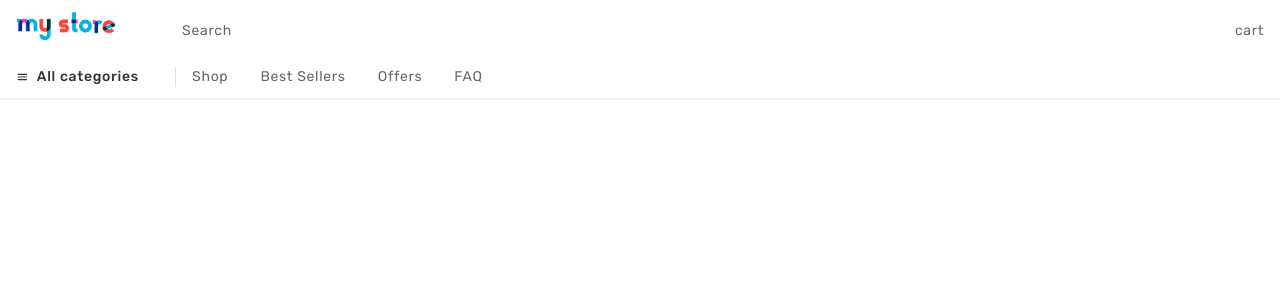
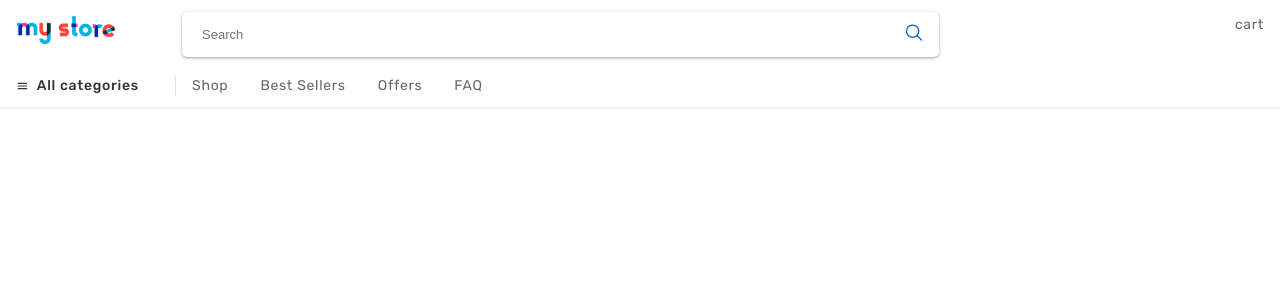
Before and after one commit to yousef-bigdeli/my-store, a React (Create React App) app: page /faq in a window 1280 px wide. Shown: the top 300 px of the page. Built offline with nearby package versions, Linux system fonts and the light colour scheme.

Commit message:
feat/header: Add searchBar layout

```diff
--- /dev/null
+++ b/src/components/Header/SearchBar.jsx
@@ -0,0 +1,36 @@
+import { useState } from "react";
+import styles from "./SearchBar.module.scss";
+import { IoSearchOutline } from "react-icons/io5";
+
+const SearchBar = () => {
+  const [searchValue, setSearchValue] = useState("");
+
+  const handleSearchValue = (e) => {
+    setSearchValue(e.target.value);
+  };
+
+  const handleSearchSubmit = (e) => {
+    e.preventDefault();
+  };
+
+  return (
+    <div className={styles.searchBar}>
+      <form onSubmit={handleSearchSubmit}>
+        <div className={styles.searchField}>
+          <input
+            type="text"
+            value={searchValue}
+            onChange={handleSearchValue}
+            className={styles.searchInput}
+            placeholder="Search"
+          />
+          <button type="submit" className={styles.searchBtn}>
+            <IoSearchOutline />
+          </button>
+        </div>
+      </form>
+    </div>
+  );
+};
+
+export default SearchBar;
--- /dev/null
+++ b/src/components/Header/SearchBar.module.scss
@@ -0,0 +1,47 @@
+@import "../../styles/variables.scss";
+
+.searchBar {
+  width: 70%;
+}
+
+.searchField {
+  position: relative;
+  width: 100%;
+}
+
+.searchInput {
+  width: 100%;
+  background: #fff;
+  border: 0;
+  height: 45px;
+  line-height: 45px;
+  padding: 0 80px 0 20px;
+  border-radius: 5px;
+  outline: 0;
+  font-size: 13px;
+  transition: all 0.3s;
+  box-shadow: rgb(60 64 67 / 30%) 0px 1px 2px 0px,
+    rgb(60 64 67 / 15%) 0px 1px 3px 1px;
+
+  &:focus {
+    box-shadow: rgba(0, 0, 0, 0.16) 0px 3px 6px, rgba(0, 0, 0, 0.23) 0px 3px 6px;
+  }
+}
+
+.searchBtn {
+  position: absolute;
+    right: 0;
+    top: 50%;
+    transform: translateY(-50%);
+    background: none;
+    border: 0;
+    font-size: 2rem;
+    color: $primaryColor;
+    cursor: pointer;
+    width: 50px;
+    height: 100%;
+    transition: all .3s;
+  &:hover {
+    color: $titleTextColor;
+  }
+}
--- a/src/containers/Header/Header.jsx
+++ b/src/containers/Header/Header.jsx
@@ -3,6 +3,7 @@ import logo from "../../assets/images/logo.png";
 import { IoMenu } from "react-icons/io5";
 import Navigation from "../../components/Header/Navigation";
 import { useState } from "react";
+import SearchBar from "../../components/Header/SearchBar";
 
 const Header = () => {
   const [isShowMenu, setIsShowMenu] = useState(false);
@@ -26,10 +27,7 @@ const Header = () => {
             </div>
           </div>
           <div className={styles.userSection}>
-            <div>
-              {/* TODO: Create SearchBar component */}
-              Search
-            </div>
+            <SearchBar />
             <div>
               <div className={styles.cartWrapper}>
                 {/* TODO: Create Cart component */}
```
